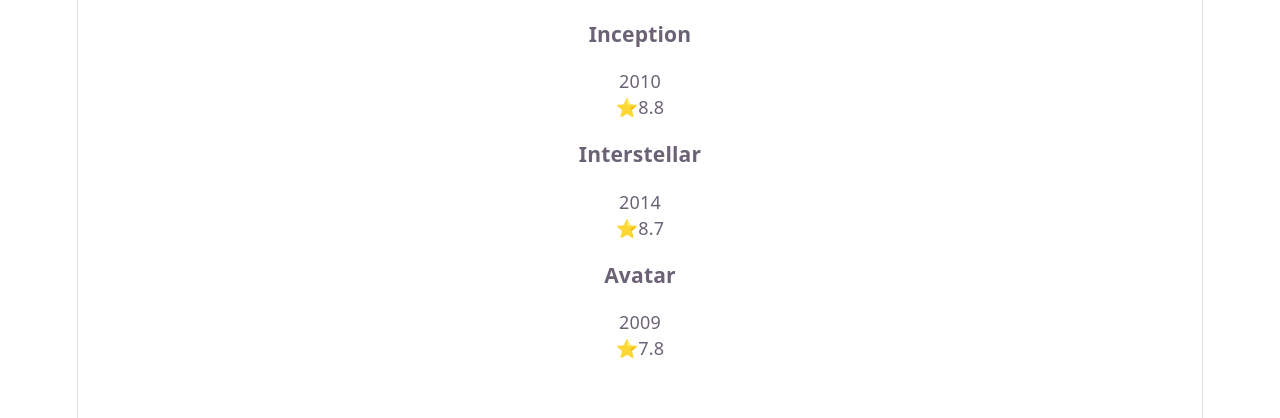
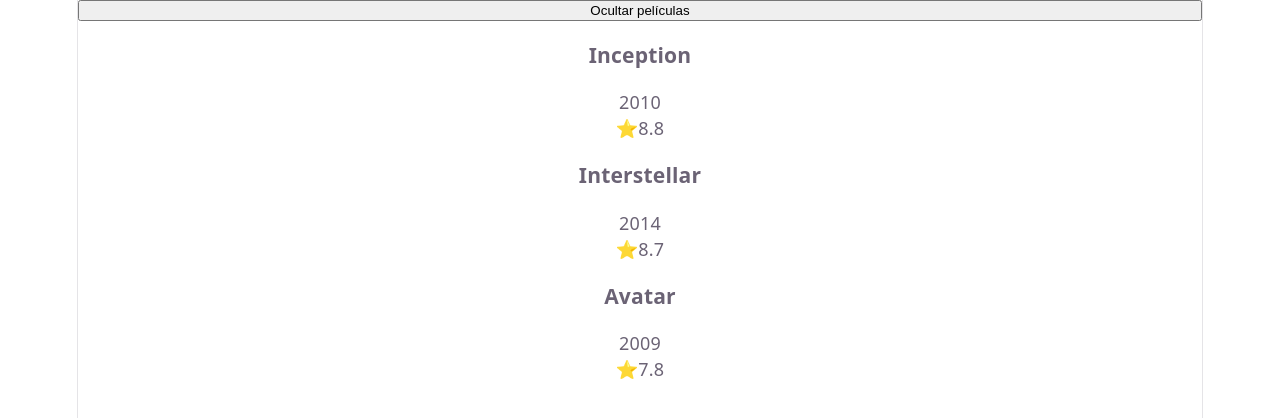
Before and after one commit to ocaminov/my-react-app, a React (Vite) app: page / in a window 1280 px wide. Shown: the top 418 px of the page. Built offline with nearby package versions, Linux system fonts and the light colour scheme.

Commit message:
Add show hide movies state

```diff
--- a/src/App.jsx
+++ b/src/App.jsx
@@ -1,3 +1,4 @@
+import { useState } from "react";
 import "./App.css";
 import MovieCard from "./MovieCard";
 
@@ -20,9 +21,15 @@ const movies = [
 ];
 
 function App() {
+  const [showMovies, setShowMovies] = useState(true);
   return (
     <>
-      {movies.map((movie) => (
+      <button onClick={() => setShowMovies(!showMovies)}>
+        {showMovies ? "Ocultar películas" : "Mostrar películas"}
+      </button>
+
+      {showMovies &&
+        movies.map((movie) => (
           <MovieCard
             key={movie.title}
             title={movie.title}
```
Lines whose indentation alone changed are shown as unchanged.
